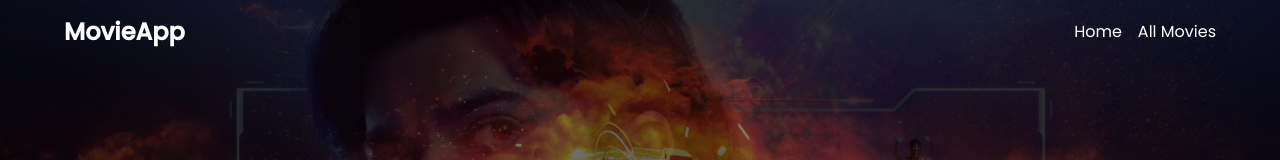
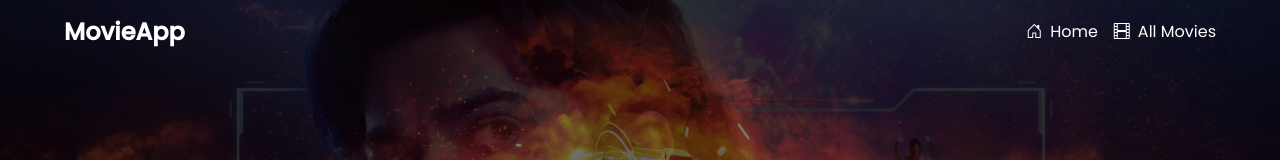
Before and after one commit to RivaldoValenntino/react-movie, a React (Vite) app: page / in a window 1280 px wide. Shown: the top 160 px of the page. Built offline with nearby package versions, Linux system fonts and the light colour scheme.

Commit message:
add icons

```diff
--- a/src/components/navbar.jsx
+++ b/src/components/navbar.jsx
@@ -58,22 +58,24 @@ const Navbar = (props) => {
         </div>
         <div className="hidden md:flex space-x-4 justify-center" style={{ fontFamily: 'Poppins' }}>
           <Link to={'/'}>
-            <button className="text-white links hover:text-gray-300 focus:outline-none">Home</button>
+            <button className="text-white links hover:text-gray-300 focus:outline-none">
+              <i className="bi bi-house-door text-md mr-2"></i>Home
+            </button>
           </Link>
-          <Link to={'/list-movies'} className="text-white link">All Movies</Link>
-          {/* <a href="#trending" className="text-white links">Trending</a>
-          <a href="#toprated" className="text-white links">Top Rated</a>
-          <a href="#tvseries" className="text-white links">Tv Series</a> */}
+          <Link to={'/list-movies'} className="text-white links">
+            <i className="bi bi-film text-md mr-2"></i>All Movies
+          </Link>
         </div>
       </div>
       {/* Hamburger Menu */}
       {isOpen && (
         <div className="md:hidden mt-2 bg-transparent" style={{ fontFamily: 'Poppins' }}>
-          <Link to={'/'} className="block text-white py-2">Home</Link>
-          <Link to={'/list-movies'} className="block text-white py-2">All Movies</Link>
-          {/* <a href="#trending" className="block text-white py-2">Trending</a>
-          <a href="#toprated" className="block text-white py-2">Top Rated</a>
-          <a href="#tvseries" className="block text-white py-2">Tv Series</a> */}
+          <Link to={'/'} className="block text-white py-2">
+            <i className="bi bi-house-door text-md mr-2"></i>Home
+          </Link>
+          <Link to={'/list-movies'} className="block text-white py-2">
+            <i className="bi bi-film text-sm mr-2"></i>All Movies
+          </Link>
         </div>
       )}
     </nav>
```
